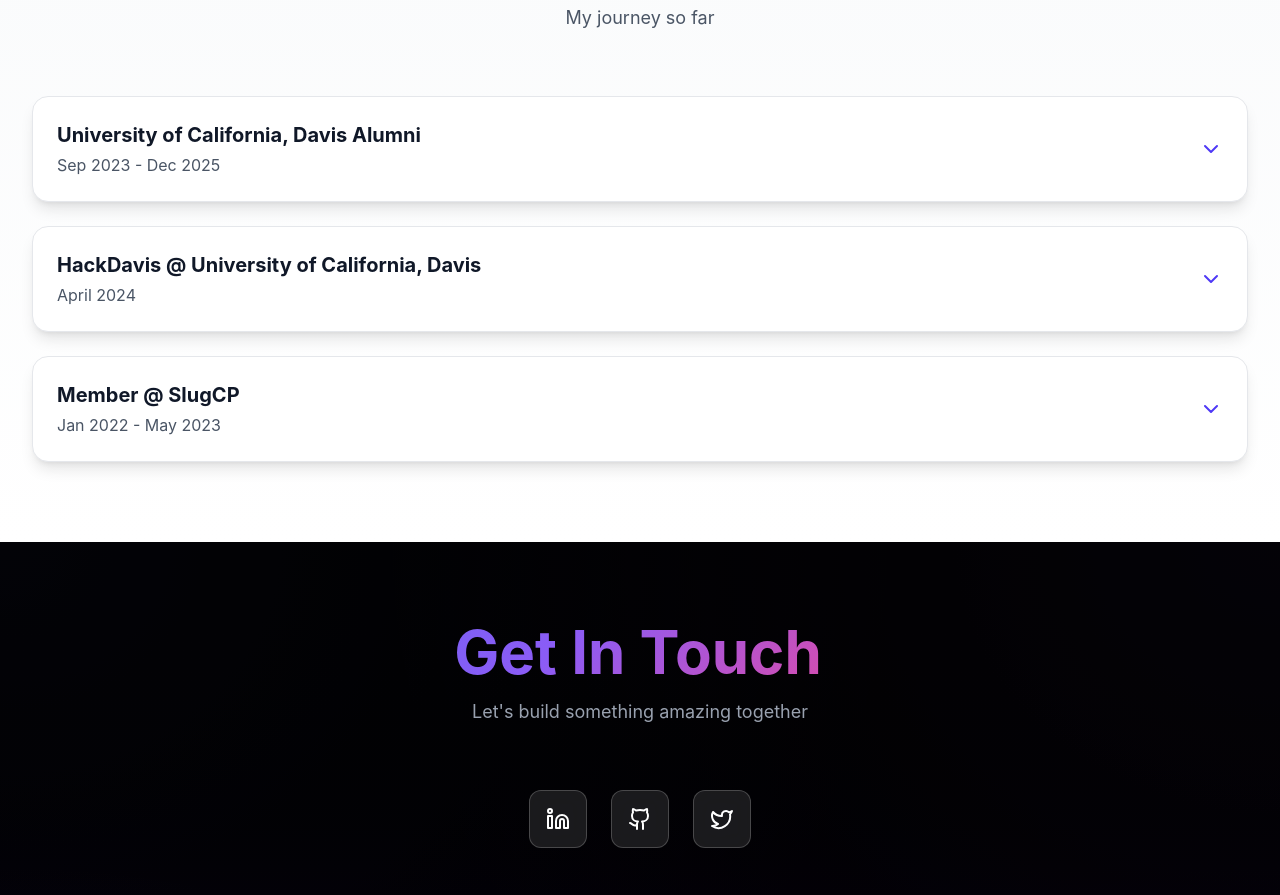
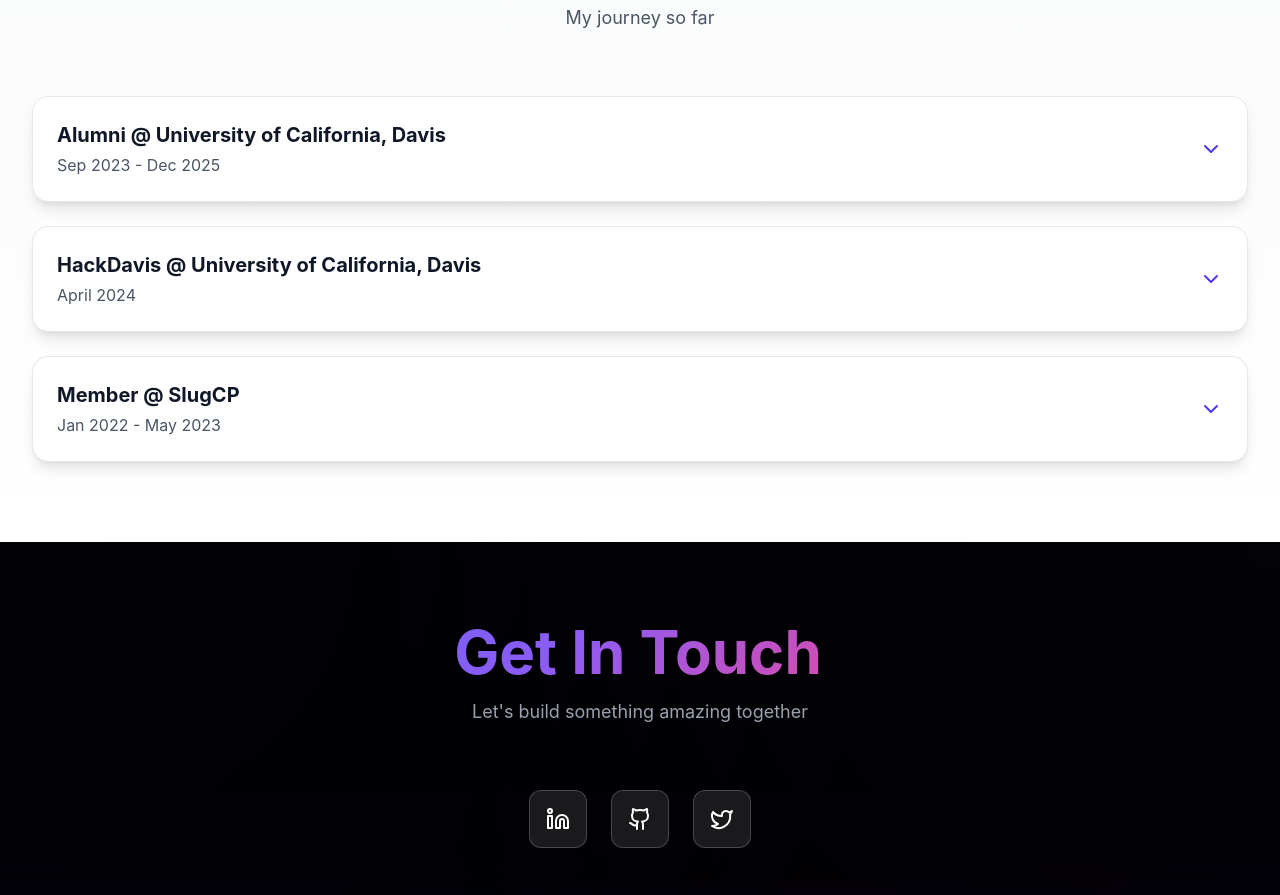
Before and after one commit to bryhuang9/bryhuang9.github.io, a Next.js app: page / in a window 1280 px wide. Shown: the part 3400-4295 px from the top of the page. Built offline with nearby package versions, Linux system fonts and the light colour scheme.

Commit message:
Update Experience component and add CivicConnect image

```diff
--- a/components/Experience.tsx
+++ b/components/Experience.tsx
@@ -7,7 +7,7 @@
 
 const experiences = [
   {
-    position: 'University of California, Davis Alumni',
+    position: 'Alumni @ University of California, Davis',
     duration: 'Sep 2023 - Dec 2025',
     location: 'Davis, California',
     website: 'https://www.ucdavis.edu/',
```
Also changed, not shown: civicconnect.png (added).
